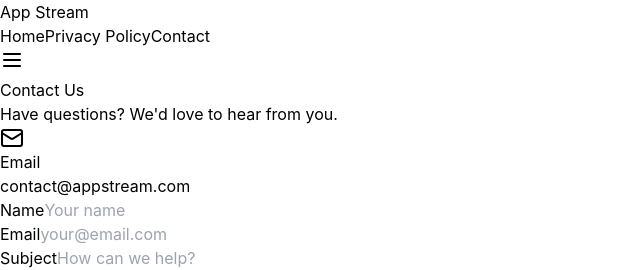
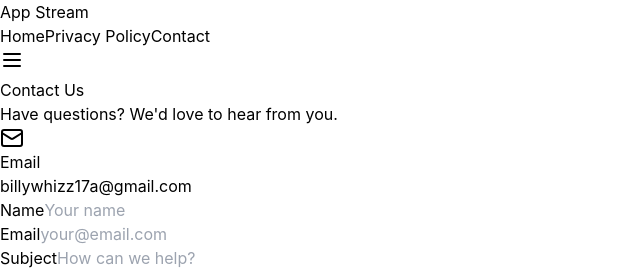
Before and after one commit to billywhizz17a/app-stream, a React (Vite) app: page /contact in a window 1280 px wide. Shown: the top 270 px of the page, without its empty margins (0-640 px from the left). Built offline with nearby package versions, Linux system fonts and the light colour scheme.

Commit message:
Update contact email to billywhizz17a@gmail.com

```diff
--- a/src/pages/Contact.jsx
+++ b/src/pages/Contact.jsx
@@ -41,7 +41,7 @@ function Contact() {
                 </div>
                 <div>
                   <h3 className="text-lg font-semibold text-white mb-1">Email</h3>
-                  <p className="text-gray-400">contact@appstream.com</p>
+                  <p className="text-gray-400">billywhizz17a@gmail.com</p>
                 </div>
               </div>
             </div>
```
